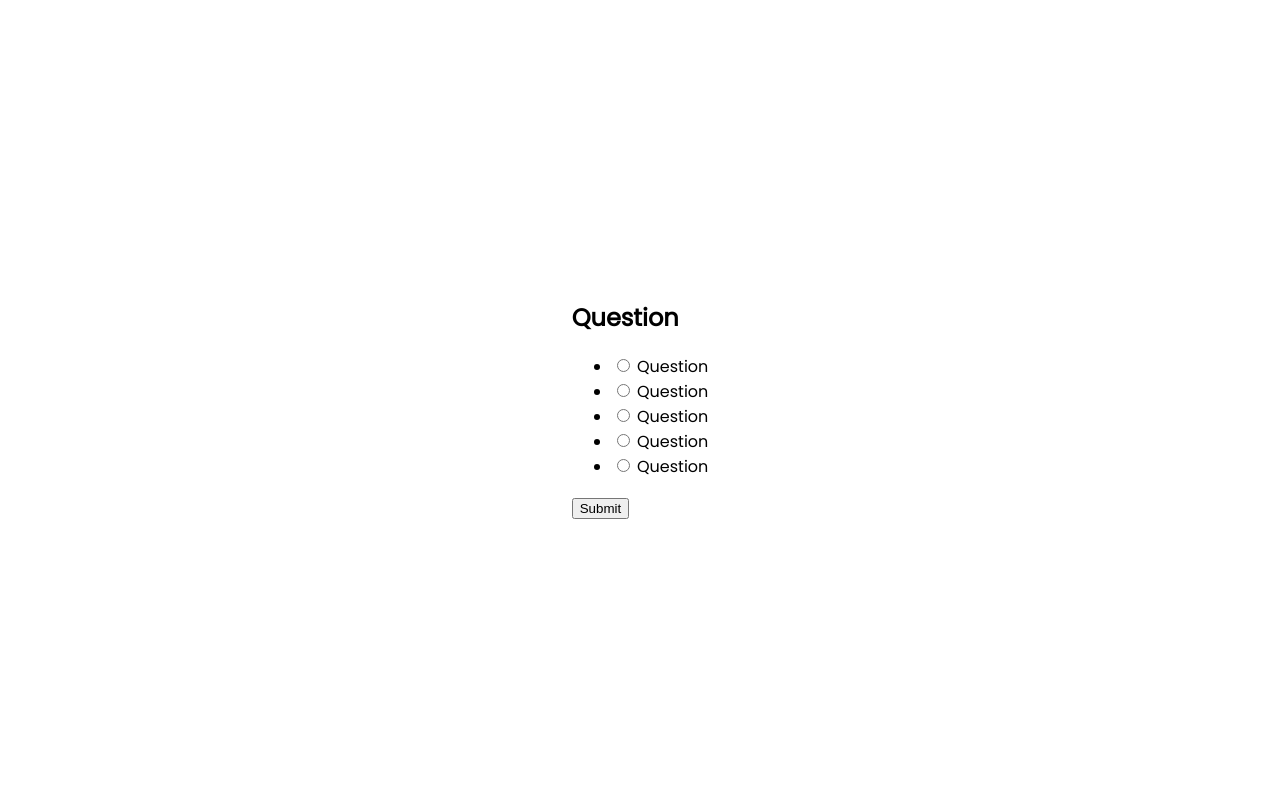
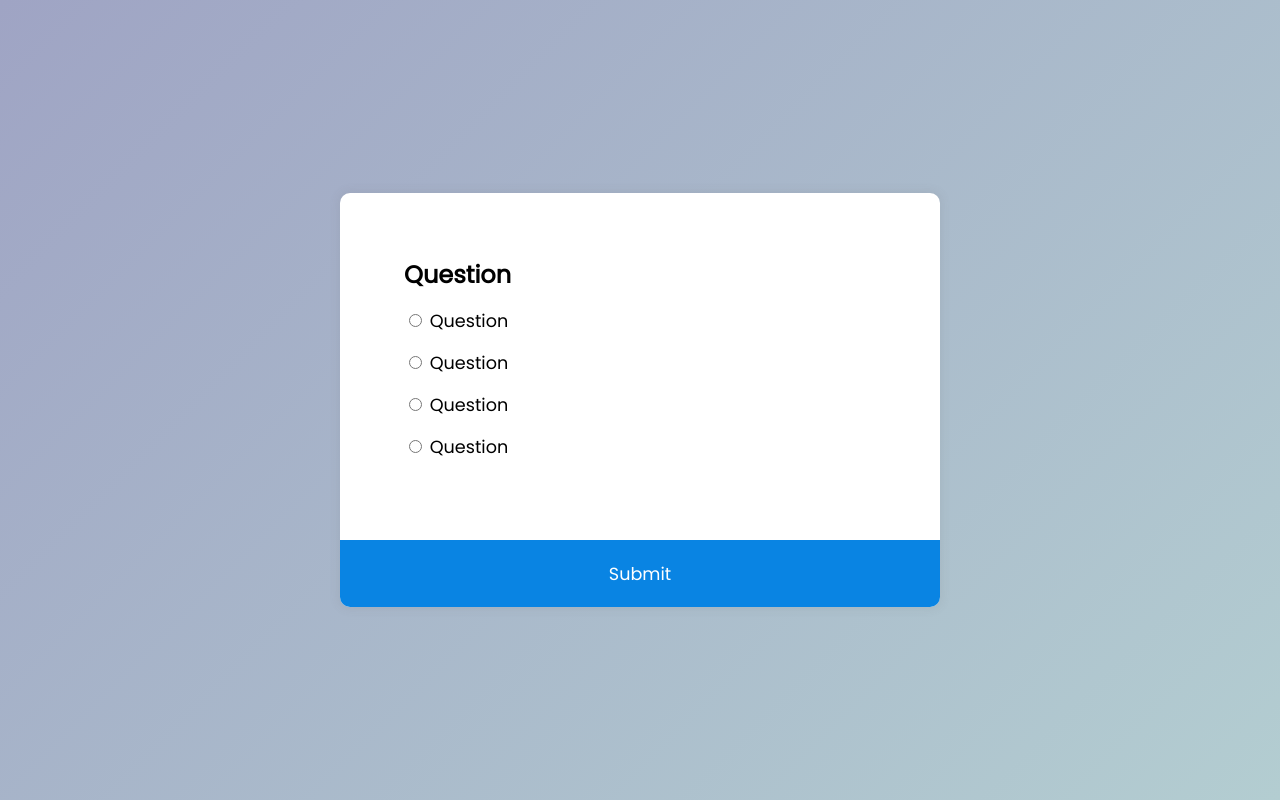
Before and after one commit to aidiko20/quizApp, a plain HTML site: page index.html in a window 1280 px wide. Drawn offline with Linux system fonts and the light colour scheme.

Commit message:
fixed srtyling

```diff
--- a/index.html
+++ b/index.html
@@ -9,6 +9,7 @@
 </head>
 <body>
     <div class="quiz-container">
+        <div class="quiz-header">
             <h2>Question</h2>
             <ul>
                 <li>
@@ -35,13 +36,8 @@
                     <label for="d">Question
                     </label>
                 </li>
-            <li>
-                <input type="radio" id="e"
-                name="answer">
-                <label for="e">Question
-                </label>
-            </li>
             </ul>
+        </div>
             <button>Submit</button>
     </div>
 
--- a/style.css
+++ b/style.css
@@ -5,6 +5,8 @@
 }
 
 body {
+    background-color: #b3cdd1;
+    background-image: linear-gradient(315deg, #b3cdd1 0%, #9fa4c4 100%);
     display: flex;
     align-items: center;
     justify-content: center;
@@ -13,14 +15,45 @@ body {
     min-height: 100vh;
 }
 
-#container {
-    position: fixed;
+.quiz-container {
+    background-color: #fff;
+    border-radius: 10px;
+    box-shadow: 0 0 10px 2px rgba(100, 100, 100, 0.1);
+    overflow: hidden;
+    width: 600px;
+    min-width: 40%;
 }
 
-.toast {
-    background-color: #4370E7;
-    border-radius: 5px;
-    color: #fff;
-    padding: 2rem;
+.quiz-header {
+    padding: 4rem;
+}
 
+h2 {
+    margin: 0;
 }
+
+ul li {
+    font-size: 1.1rem;
+    margin: 1rem 0;
+}
+
+ul {
+    list-style-type: none;
+    padding: 0;
+}
+
+button {
+    background-color: #0984e3;
+    border: none;
+    color: white;
+    cursor: pointer;
+    display: block;
+    font-family: inherit;
+    font-size: 1.1rem;
+    width: 100%;
+    padding: 1.3rem;
+}
+
+button:hover {
+    background-color: #0468b4;
+}
```
Lines whose indentation alone changed are shown as unchanged.
